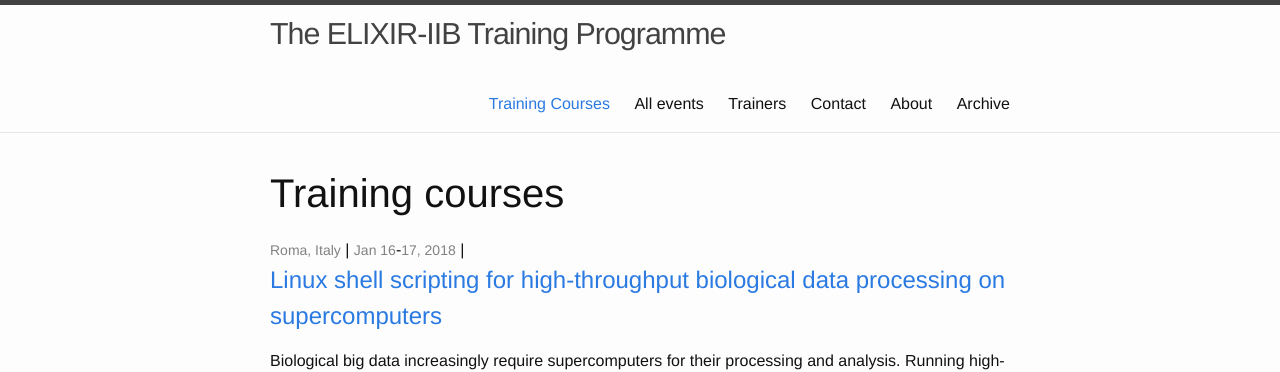
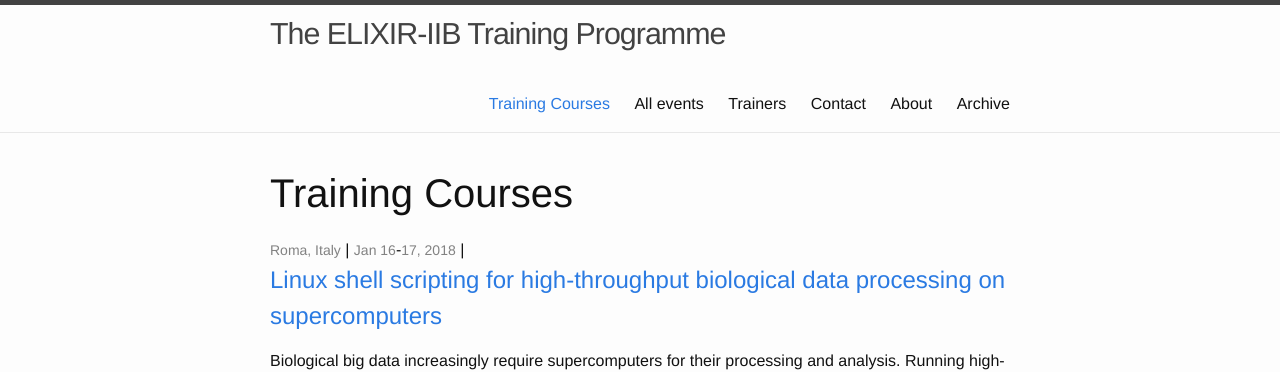
Before and after one commit to ELIXIR-IIB-training/website, a Jekyll site: the page built from courses/index.html, in a window 1280 px wide and 900 px high. Shown: the top 372 px of the window. Built offline with Jekyll 4.4.1, drawn with Linux system fonts in a browser that asks for light colours.

Commit message:
Change title in the page of Training Courses

```diff
--- a/courses/index.html
+++ b/courses/index.html
@@ -4,7 +4,7 @@ layout: default
 
 <div class="home">
 
-  <h3 class="page-heading">Training courses</h3>
+  <h3 class="page-heading">Training Courses</h3>
 
   <ul class="post-list">
     {% for course in site.posts %}
```
